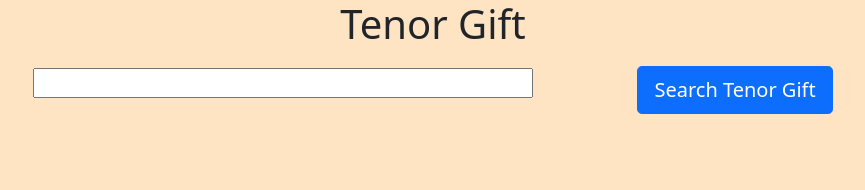
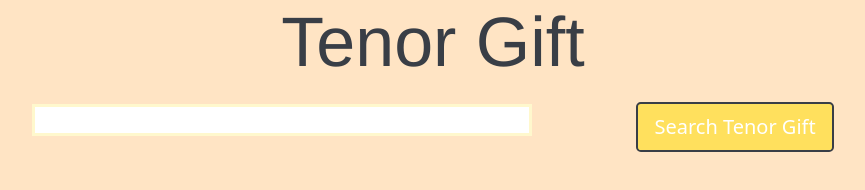
Before and after one commit to Fatih90FM91/tenorGift, a plain HTML site: page fatihIndex.html in a window 1280 px wide. Shown: the whole page, without its empty margins (67-932 px from the left). Drawn offline with nearby package versions, Linux system fonts and the light colour scheme.

Commit message:
css-updates

```diff
--- a/style.css
+++ b/style.css
@@ -2,6 +2,12 @@
     background-color: bisque;
     text-align: center;
     width: 1000px;
+}
+
+h1{
+    font-family: 'Franklin Gothic Medium', 'Arial Narrow', Arial, sans-serif;
+    font-size: 70px;
+    color: #393E46;
 }
 
 #tenor-gift{
@@ -30,7 +36,14 @@
 #button-tenor{
     margin-left: 100px;
     margin-top: 10px;
+    background-color: #FFE05D;
+    border: 2px solid #393E46;
 }
 #input-tenor{
     width: 50%;
+    border: 3px solid #FFF8CD;
 }
+
+#button-tenor:hover{
+    background-color: #FF7777;
+}
```
